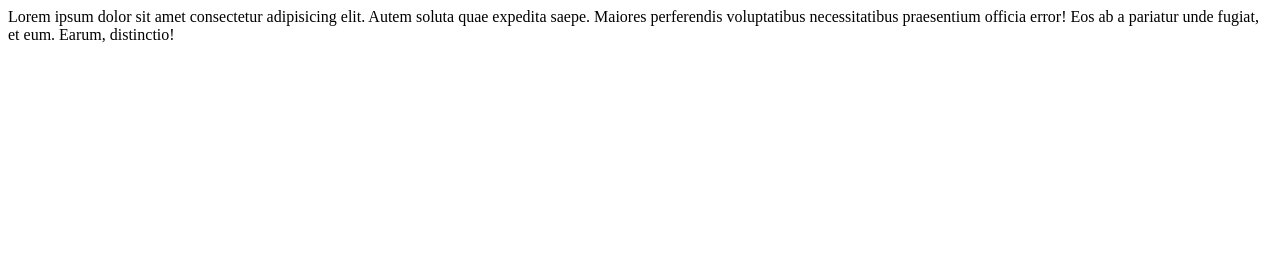
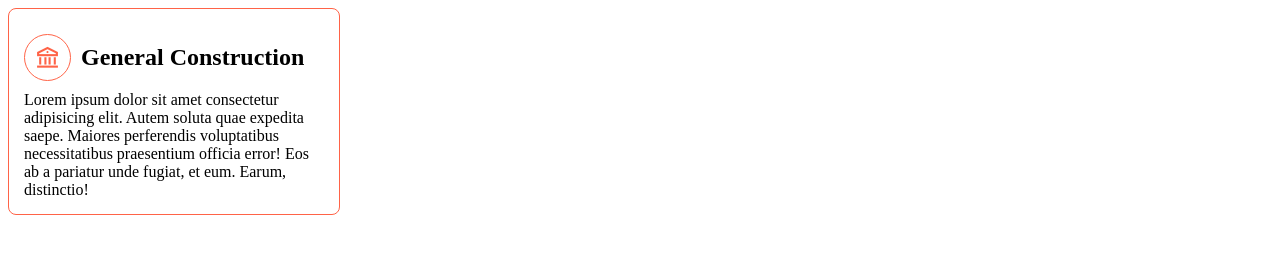
Before and after one commit to idealoladipupo/ncards, a plain HTML site: page index.html in a window 1280 px wide. Drawn offline with nearby package versions, Linux system fonts and the light colour scheme.

Commit message:
created ncards component

```diff
--- /dev/null
+++ b/deals.css
@@ -0,0 +1,26 @@
+.ncards{
+border: 1px solid tomato;
+width: 300px;
+padding: 15px;
+border-radius: 8px;
+
+}
+
+.ncards-header{
+    display: flex;
+    align-items: center;
+}
+
+span{
+    border: 1px solid tomato;
+    width: 45px;
+    height: 45px;
+
+    display: flex;
+    justify-content: center;
+    align-items: center;
+    border-radius: 50%;
+    margin-right: 10px;
+    color: tomato;
+    font-size: 25px;
+}
--- a/index.html
+++ b/index.html
@@ -4,9 +4,15 @@
     <meta charset="UTF-8">
     <meta name="viewport" content="width=device-width, initial-scale=1.0">
     <title>Document</title>
+    <link href="https://cdn.jsdelivr.net/npm/remixicon@3.4.0/fonts/remixicon.css" rel="stylesheet">
+    <link rel="stylesheet" href="deals.css">
 </head>
 <body>
-    <div class="ncard">
+    <div class="ncards">
+        <div class="ncards-header">
+            <span><i class="ri-bank-line"></i></span>
+            <h2>General Construction</h2>
+        </div>
         Lorem ipsum dolor sit amet consectetur adipisicing elit. Autem soluta quae expedita saepe. Maiores perferendis voluptatibus necessitatibus praesentium officia error! Eos ab a pariatur unde fugiat, et eum. Earum, distinctio!
     </div>
 </body>
```
